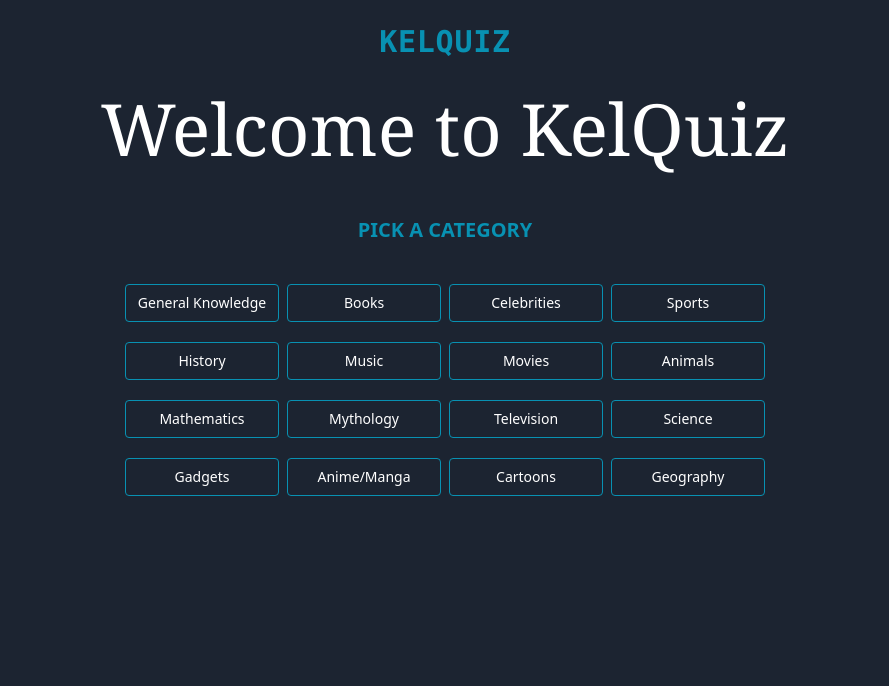
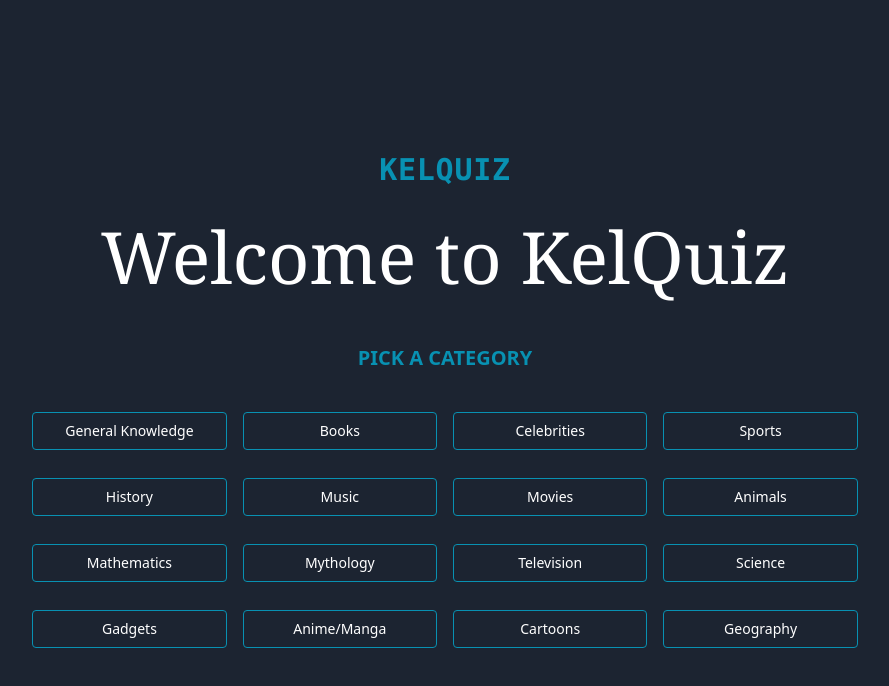
Before and after one commit to Kelechi095/KelQuiz, a React (Vite) app: page / in a window 1280 px wide. Shown: the top 686 px of the page, without its empty margins (195-1084 px from the left). Built offline with nearby package versions, Linux system fonts and the light colour scheme.

Commit message:
fixed the scoring feature

```diff
--- a/src/components/GameScreen.tsx
+++ b/src/components/GameScreen.tsx
@@ -26,7 +26,7 @@ type Questions = {
 export default function GameScreen() {
   const dispatch = useDispatch();
   const [isPicked, setIsPicked] = useState<boolean>(false);
-  const [wrongAnswer, setWrongAnswer] = useState<number | null>(null);
+  const [wrongAnswer, setWrongAnswer] = useState<string | null>(null);
   const [questions, setQuestions] = useState<Questions[] | null>(null);
   const [isLoading, setIsLoading] = useState(false);
 
@@ -92,13 +92,13 @@ export default function GameScreen() {
     setIsPicked(false);
   };
 
-  const handleCheckAnswer = (answer: number | string, index: number) => {
-    if (answer === index) {
+  const handleCheckAnswer = (answer: string, correctOption: string) => {
+    if (answer === correctOption) {
       dispatch(increaseUserScore(timer));
       setIsPicked(true);
     } else {
       setIsPicked(true);
-      setWrongAnswer(index);
+      setWrongAnswer(answer);
     }
   };
 
--- a/src/components/HomeScreen.tsx
+++ b/src/components/HomeScreen.tsx
@@ -2,7 +2,7 @@ import CategoryBtn from "./buttons/CategoryBtn";
 
 export default function HomeScreen() {
   return (
-    <div className="p-2 md:h-screen bg-darkBlue">
+    <div className="p-2 md:h-screen bg-darkBlue md:flex flex-col justify-center">
       <nav className="p-4 flex items-center justify-center">
         <h2 className="font-mono tracking-wide text-xl lg:text-3xl font-bold text-cyan-600">
           KELQUIZ
@@ -18,7 +18,7 @@ export default function HomeScreen() {
         </h2>
       </div>
 
-      <div className="grid grid-cols-1 gap-2 md: lg:grid-cols-4 p-4 max-w-xs lg:max-w-2xl mx-auto">
+      <div className="grid grid-cols-1 gap-4 md: lg:grid-cols-4 p-4 max-w-xs md:max-w-6xl mx-auto ">
         <CategoryBtn category="GK" title="General Knowledge" />
         <CategoryBtn category="BOOKS" title="Books" />
         <CategoryBtn category="CELEBRITIES" title="Celebrities" />
--- a/src/components/Options.tsx
+++ b/src/components/Options.tsx
@@ -5,8 +5,8 @@ interface OptionsProps {
   correctOption: string;
   incorrectOptions: string[];
   isPicked: boolean;
-  wrongAnswer: number | null;
-  handleCheckAnswer: (answer: number | string, index: number) => void;
+  wrongAnswer: string | null;
+  handleCheckAnswer: (answer: string, correctOption: string) => void;
 }
 
 const Options = ({
@@ -47,12 +47,12 @@ const Options = ({
           className={
             isPicked && correctOption === option
               ? "border-2 text-sm md:text-sm lg:text-lg py-2 border-green-500 rounded text-white"
-              : isPicked && index === wrongAnswer
+              : isPicked && option === wrongAnswer
               ? "border-2 text-sm rounded md:text-sm lg:text-lg py-2 border-red-600 text-white"
               : "border text-sm rounded md:text-sm lg:text-lg py-2 border-cyan-600 text-white"
           }
           key={index}
-          onClick={() => handleCheckAnswer(correctOption, index)}
+          onClick={() => handleCheckAnswer(option, correctOption)}
           disabled={isPicked === true}
         >
           {removeQuot(option)}
--- a/src/components/buttons/CategoryBtn.tsx
+++ b/src/components/buttons/CategoryBtn.tsx
@@ -16,7 +16,7 @@ const CategoryBtn = ({ category, title }: CategoryBtnProps) => {
 
   return (
     <button
-      className="mt-3 py-2 text-sm text-white border rounded border-cyan-600"
+      className="mt-3 py-2 px-2 md:px-8 text-sm text-white border rounded border-cyan-600 transition md:hover:scale-105 duration-200 cursor-pointer"
       onClick={() => handleSelectCategory(category)}
     >
       {title}
```
